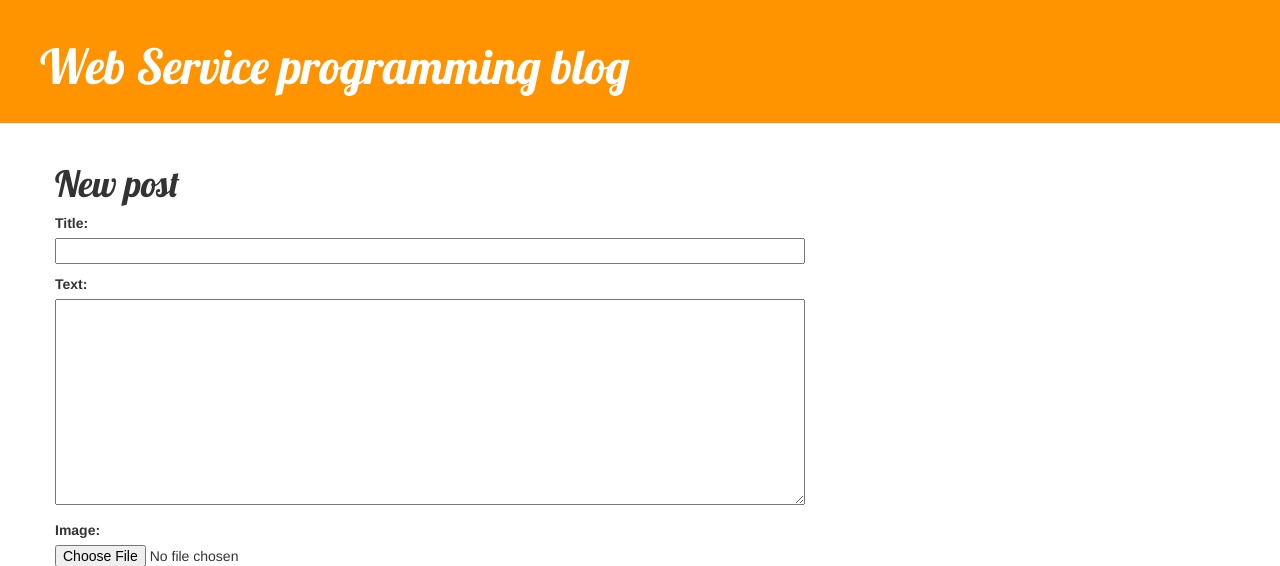
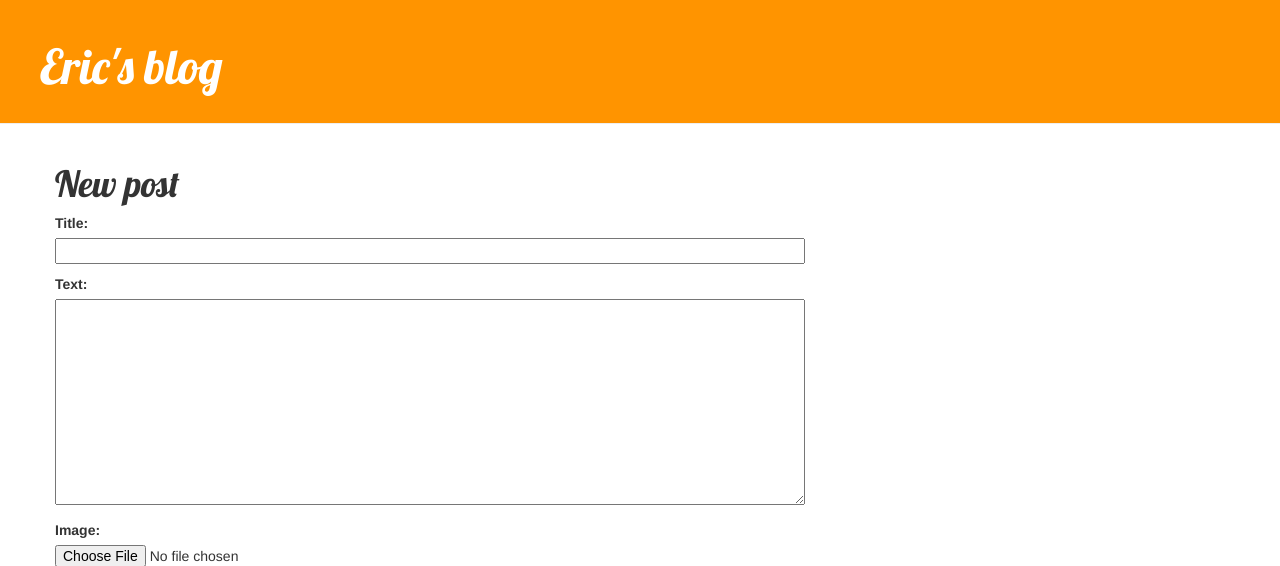
Before and after one commit to whal-e3/mobileweb-final, a Django app: page /post/new/ in a window 1280 px wide. Shown: the top 566 px of the page. Run offline with Django 5.2, Linux system fonts and the light colour scheme; some libraries are stand-ins or nearby versions.

Commit message:
final lol

```diff
--- a/blog/templates/blog/base.html
+++ b/blog/templates/blog/base.html
@@ -3,7 +3,7 @@
 
 <html>
     <head>
-        <title>Web Service programming blog</title>
+        <title>Eric's blog</title>
         <link rel="stylesheet" href="//maxcdn.bootstrapcdn.com/bootstrap/3.2.0/css/bootstrap.min.css">
         <link rel="stylesheet" href="//maxcdn.bootstrapcdn.com/bootstrap/3.2.0/css/bootstrap-theme.min.css">
         <link href='//fonts.googleapis.com/css?family=Lobster&subset=latin,latin-ext' rel='stylesheet' type='text/css'>
@@ -14,7 +14,7 @@
             {% if user.is_authenticated %}
                 <a href="{% url 'post_new' %}" class="top-menu"><span class="glyphicon glyphicon-plus"></span></a>
             {% endif %}
-            <h1><a href="/">Web Service programming blog</a></h1>
+            <h1><a href="/">Eric's blog</a></h1>
         </div>
 
         <div class="content container">
```
